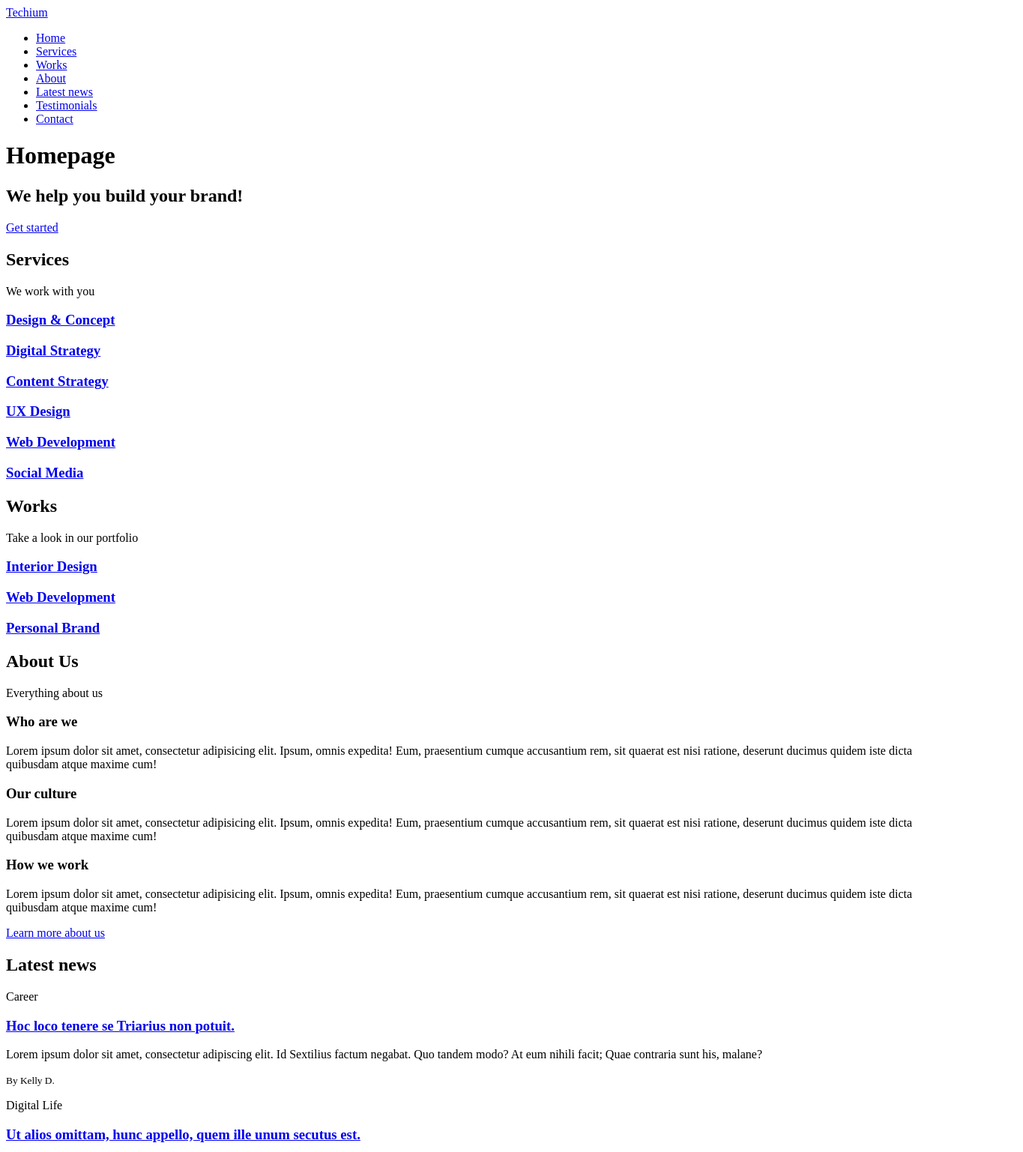
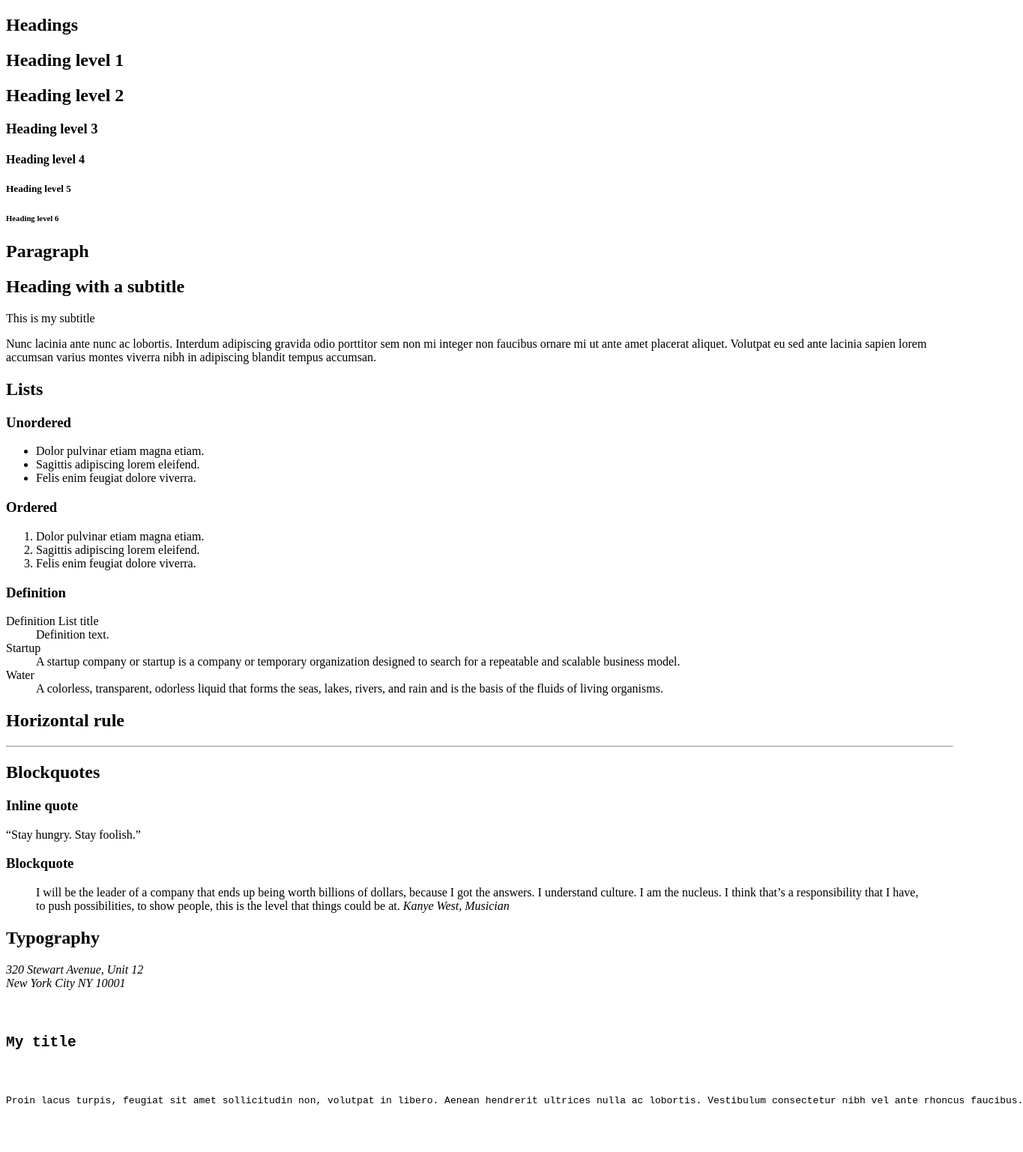
Before and after one commit to Elizbeh/holbertonschool-web_front_end, a plain HTML site: page html_advanced/32-styleguide.html in a window 1280 px wide. Shown: the top 1537 px of the page at 75% size, 1365 px wide, since content can reach past the window. Drawn offline with Linux system fonts and the light colour scheme.

Commit message:
Typography section - using the correct tags

```diff
--- a/html_advanced/32-styleguide.html
+++ b/html_advanced/32-styleguide.html
@@ -3,105 +3,99 @@
 <head>
     <meta charset="UTF-8">
     <meta name="viewport" content="width=device-width, initial-scale=1.0, viewport-fit=cover">
-    <title>Homepage - Techium</title>
+    <title>Styleguide - Techium</title>
     <meta name="description" content="Techium is a digital agency">
     <link rel="icon" type="image/x-icon" href="./favicon.ico">
     <link rel="icon" type="image/png" href="./favicon.png">
 </head>
 <body>
-    <!-- Header -->
-    <header>
-        <div>
+    <header></header>
+    <main>
+        <section>
+            <header>
+                <h2>Headings</h2>
+            </header>
+            <h1>Heading level 1</h1>
+            <h2>Heading level 2</h2>
+            <h3>Heading level 3</h3>
+            <h4>Heading level 4</h4>
+            <h5>Heading level 5</h5>
+            <h6>Heading level 6</h6>
+        </section>
+        <section>
+            <header>
+                <h2>Paragraph</h2>
+            </header>
+                <h2>Heading with a subtitle</h2>
+                <p>This is my subtitle</p>
+                <p>Nunc lacinia ante nunc ac lobortis. Interdum adipiscing gravida odio porttitor sem non mi integer non faucibus ornare mi ut ante amet placerat aliquet. Volutpat eu sed ante lacinia sapien lorem accumsan varius montes viverra nibh in adipiscing blandit tempus accumsan.</p>
+        </section>
+        <!-- Lists -->
+        <section>
+            <header><h2>Lists</h2></header>
             <div>
-            <a href="/"><span>Techium</span></a>
+                <h3>Unordered</h3>
+                <ul>
+                    <li>Dolor pulvinar etiam magna etiam.</li>
+                    <li>Sagittis adipiscing lorem eleifend.</li>
+                    <li>Felis enim feugiat dolore viverra.</li>
+                  </ul>
+                  <h3>Ordered</h3>
+            <ol>
+              <li>Dolor pulvinar etiam magna etiam.</li>
+              <li>Sagittis adipiscing lorem eleifend.</li>
+              <li>Felis enim feugiat dolore viverra.</li>
+             </ol>
+             <h3>Definition</h3>
+             <dl>
+               <dt>Definition List title</dt>
+               <dd>Definition text.</dd>
+               <dt>Startup</dt>
+               <dd>A startup company or startup is a company or temporary organization designed to search for a repeatable and scalable business model.</dd>
+               <dt>Water</dt>
+               <dd>A colorless, transparent, odorless liquid that forms the seas, lakes, rivers, and rain and is the basis of the fluids of living organisms.</dd>
+             </dl>
+             </div>
+          </section>
+          <!-- Horizontal rule -->
+          <section>
+              <header><h2>Horizontal rule</h2></header>
+              <div><hr></div>
+          </section>
+          <!-- Blockquotes -->
+          <section>
+             <header><h2>Blockquotes</h2></header>
+             <div>
+                 <h3>Inline quote</h3>
+                 <q>Stay hungry. Stay foolish.</q>
+             </div>
+             <div>
+                <h3>Blockquote</h3>
+                <blockquote><p>I will be the leader of a company that ends up being worth billions of dollars, because I got the answers. I understand culture. I am the nucleus. I think that’s a responsibility that I have, to push possibilities, to show people, this is the level that things could be at.  <cite>Kanye West, Musician</cite></p></blockquote>
             </div>
-            <nav>
-                <ul>
-                    <li><a href="/">Home</a></li>
-                    <li><a href="#services">Services</a></li>
-                    <li><a href="#works">Works</a></li>
-                    <li><a href="#about">About</a></li>
-                    <li><a href="#latest_news">Latest news</a></li>
-                    <li><a href="#testimonials">Testimonials</a></li>
-                    <li><a href="#contact">Contact</a></li>
-             </ul>
-            </nav>
-        </div>
-    </header>
-    <!-- Main -->
-    <main>
-
-            <h1>Homepage</h1>
-            <!-- Hero section -->
-            <section><div><h2>We help you build your brand!</h2><a href="#">Get started</a></div></section>
-            <!-- Services section -->
-            <section><div><header><h2>Services</h2><p>We work with you</p></header>
-                <div>
-                    <h3><a href="#">Design & Concept</a></h3>
-                    <h3><a href="#">Digital Strategy</a></h3>
-                    <h3><a href="#">Content Strategy</a></h3>
-                    <h3><a href="#">UX Design</a></h3>
-                    <h3><a href="#">Web Development</a></h3>
-                    <h3><a href="#">Social Media</a></h3>
-                </div></div>
-            </section>
-            <!-- Works section -->
-            <section><div><header><h2>Works</h2>
-                <p>Take a look in our portfolio</p></header>
-                 <div>
-                 <article><h3><a href="#">Interior Design</a></h3></article>
-                 <article><h3><a href="#">Web Development</a></h3></article>
-                 <article><h3><a href="#">Personal Brand</a></h3></article></div></div>
-            </section>
-            <!-- About Us section -->
-            <section><div><header><h2>About Us</h2><p>Everything about us</p></header><div><h3>Who are we</h3><p>Lorem ipsum dolor sit amet, consectetur adipisicing elit. Ipsum, omnis expedita! Eum, praesentium cumque accusantium rem, sit quaerat est nisi ratione, deserunt ducimus quidem iste dicta quibusdam atque maxime cum!</p><h3>Our culture</h3><p>Lorem ipsum dolor sit amet, consectetur adipisicing elit. Ipsum, omnis expedita! Eum, praesentium cumque accusantium rem, sit quaerat est nisi ratione, deserunt ducimus quidem iste dicta quibusdam atque maxime cum!</p><h3>How we work</h3><p>Lorem ipsum dolor sit amet, consectetur adipisicing elit. Ipsum, omnis expedita! Eum, praesentium cumque accusantium rem, sit quaerat est nisi ratione, deserunt ducimus quidem iste dicta quibusdam atque maxime cum!</p></div><a href="about.html">Learn more about us</a></div>
-             </section>
-             <!-- Latest news section -->
-             <section><div><header><h2>Latest news</h2></header><div>
-                 <article><p>Career</p><h3><a href="#">Hoc loco tenere se Triarius non potuit.</a></h3><p>Lorem ipsum dolor sit amet, consectetur adipiscing elit. Id Sextilius factum negabat. Quo tandem modo? At eum nihili facit; Quae contraria sunt his, malane?</p><small>By Kelly D.</small></article>
-                 <article><p>Digital Life</p><h3><a href="#">Ut alios omittam, hunc appello, quem ille unum secutus est.</a></h3><p>Lorem ipsum dolor sit amet, consectetur adipiscing elit. Tum mihi Piso: Quid ergo? Tum ille: Ain tandem? Non autem hoc: igitur ne illud quidem. Sed quod proximum fuit non vidit. Nos commodius agimus. An nisi populari fama?</p><small>By William A.</small></article>
-                 <article><p>Social</p><h3><a href="#">Bestiarum vero nullum iudicium puto.</a></h3><p>Lorem ipsum dolor sit amet, consectetur adipiscing elit. Non igitur bene. Quid enim est a Chrysippo praetermissum in Stoicis? Pugnant Stoici cum Peripateticis. Prioris generis est docilitas, memoria; Apparet statim, quae sint officia, quae actiones.</p><small>By Frances J.</small></article></div></div>
-            </section>
-            <!-- Testimonials section -->
-            <section><div><header><h2>Testimonials</h2>
-                <p>We are more than a digital company</p></header><div>
-                <article>
-                    <blockquote><p>I am completely blown away. Thanks to Techium, we've just launched our 5th website! <cite>Yuri Y.</cite></p></blockquote>
-                </article>
-                <article>
-                    <blockquote><p>Thank you so much for your help. Techium company is awesome! <cite>Dorrie S.</cite></p></blockquote>
-                </article>
-                <article>
-                    <blockquote><p>I love your system. Definitely worth the investment. I'd be lost without Techium company. <cite>Sven H.</cite></p></blockquote>
-                </article></div></div>
-            </section>
-            <!-- Contact section -->
-            <section><div><header><h2>Contact</h2><p>We like to know new people</p></header><div><p>Lorem ipsum dolor sit amet, consectetur adipiscing elit. Id Sextilius factum negabat. Quo tandem modo? At eum nihili facit; Quae contraria sunt his, malane?</p></div><a href="contact.html">Get in touch</a></div></section>
-
+        </section>
+        <!-- Typography -->
+        <section>
+            <header><h2>Typography</h2></header>
+            <div>
+                <address>
+                    320 Stewart Avenue, Unit 12 <br> New York City NY 10001
+                </address>
+          </div>
+          <div>
+              <pre>
+                <code>
+                  <h2>My title</h2>
+                  <p>Proin lacus turpis, feugiat sit amet sollicitudin non, volutpat in libero. Aenean hendrerit ultrices nulla ac lobortis. Vestibulum consectetur nibh vel ante rhoncus faucibus.</p>
+                </code>
+                </pre>
+              </div>
+              <div>
+                 <p>Curabitur sit amet turpis cursus massa mollis <mark>highlighted</mark>. Duis finibus leo massa, eget dapibus erat finibus sed. Aenean condimentum sapien magna, eleifend <mark>highlighted</mark> mi consequat ut. Cras nec quam sed sapien ultricies <mark>highlighted</mark> ut sed metus.</p>
+              </div>
+        </section>
     </main>
-    <!-- Footer -->
-    <footer>
-        <address>
-            234 Washington Street <br> Urbana, Illinois
-          </address>
-        <div>
-            <ul>
-                <li><a href="https://www.facebook.com/HolbertonSchool/">Facebook</a></li>
-                <li><a href="https://twitter.com/holbertonschool">Twitter</a></li>
-                <li><a href="https://www.instagram.com/holbertonschool/">Instagram</a></li>
-            </ul>
-         </div>
-         <hr>
-	 <p>© 2020 Techium, made with ♥ by students at Holberton School.</p>
-         <div>
-              <ul>
-                  <li><a href="#">Terms of Use</a></li>
-                  <li><a href="#">Privacy Policy</a></li>
-                  <li><a href="#">Cookie Policy</a></li>
-             </ul>
-
-        </div>
-    </footer>
+    <footer></footer>
 
 </body>
 </html>
```
